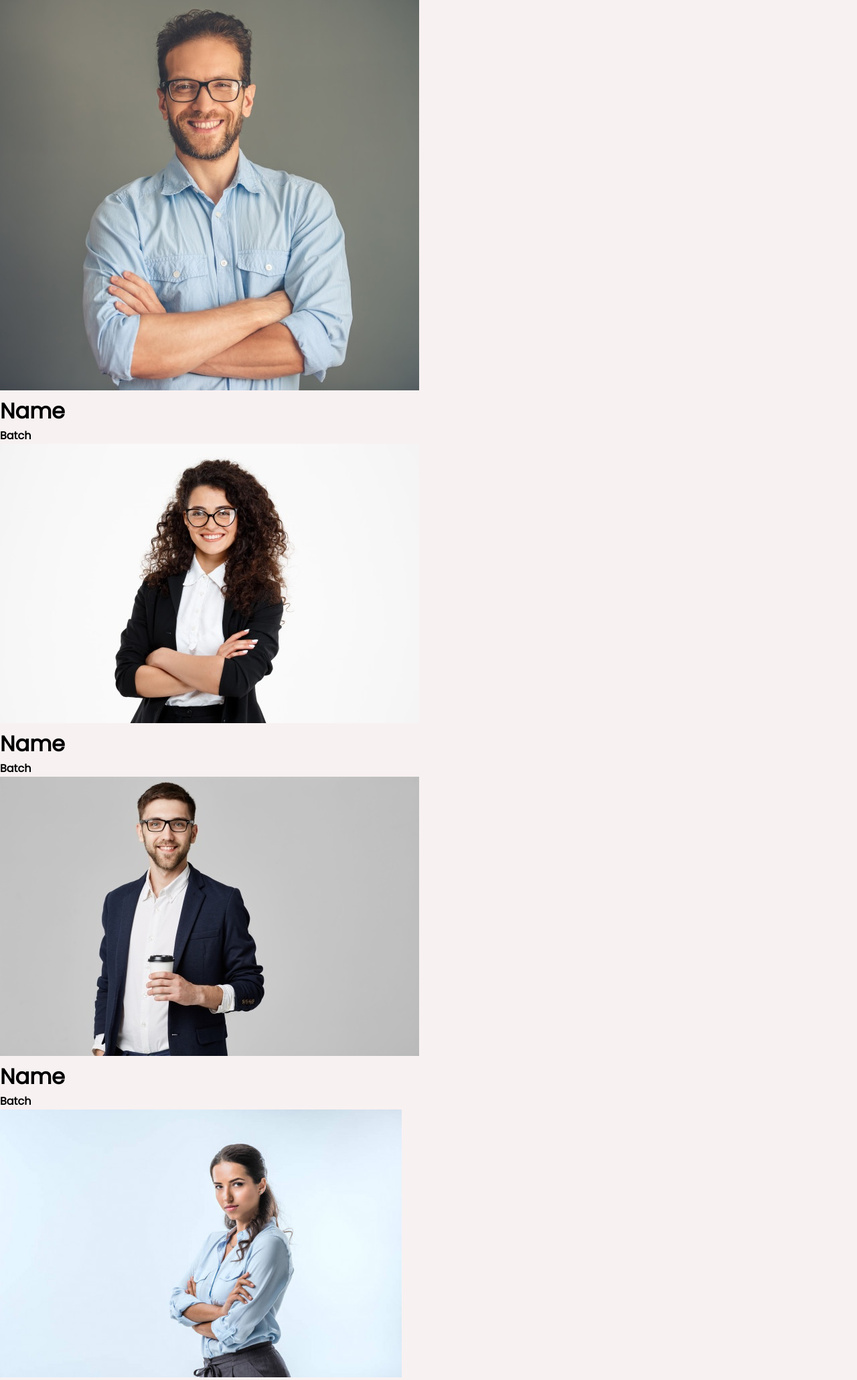
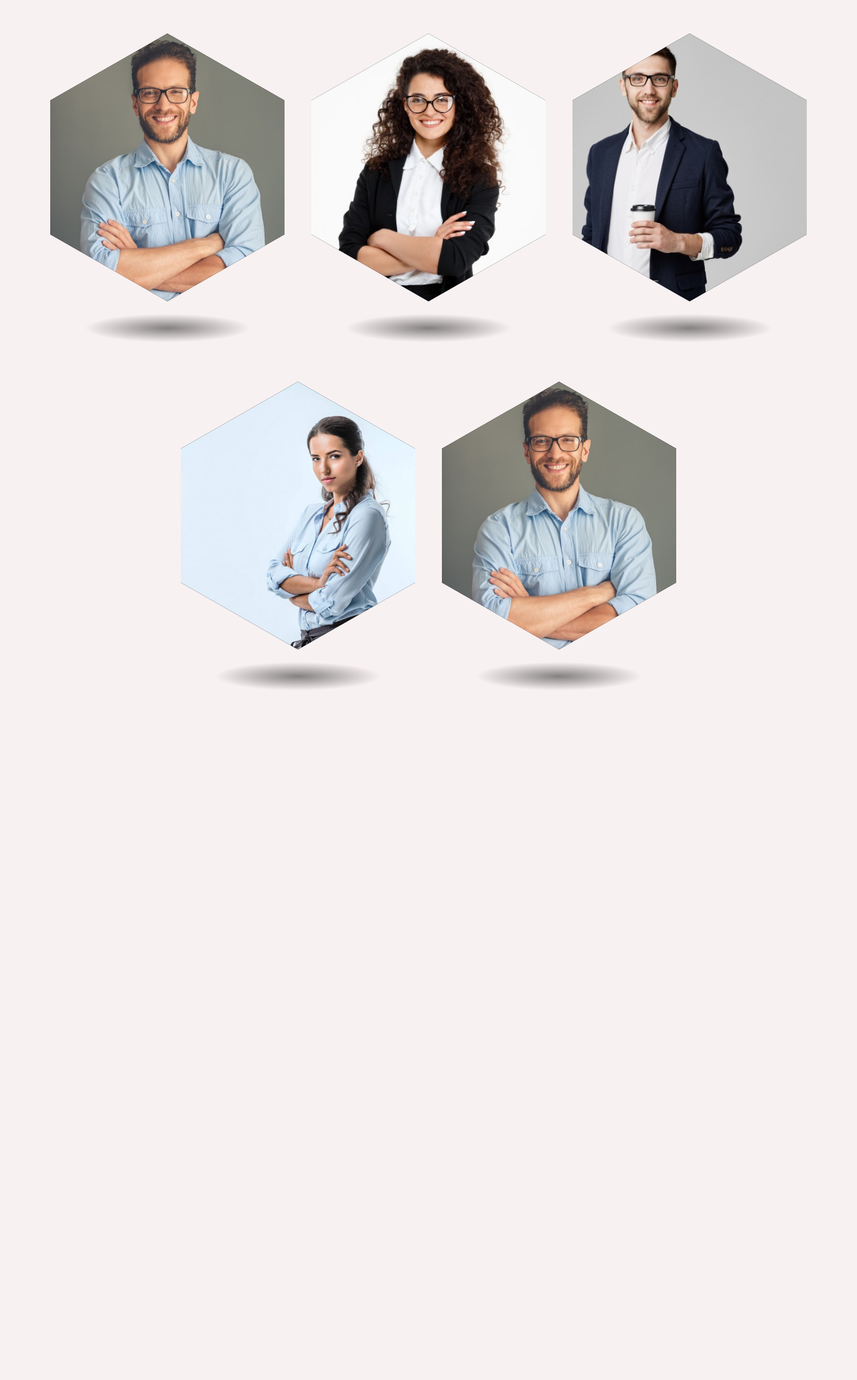
Before and after one commit to karanjoshi1206/FineArts, a Flask app: template templates/team.html in a window 1280 px wide. Shown: the top 2061 px of the page at 67% size. After the commit the page ends 1029 px from the top, so only its background shows below. Run offline with Flask 2, Linux system fonts and the light colour scheme; the template is opened without the code that fills it, so the values that code supplies are empty.

Commit message:
Update style.css

```diff
--- a/static/style.css
+++ b/static/style.css
@@ -107,18 +107,89 @@ body{
 .art:hover .overlay {
   opacity: 1;
 }
+.main_container {
+  position: relative;
+  display: flex;
+  justify-content: center;
+  align-items: center;
+  flex-wrap: wrap;
+}
+.main_container .hexagon {
+  margin: 50px 20px 70px;
+  position: relative;
+  width: 350px;
+  height: 400px;
+}
+.main_container .hexagon::before {
+  content: "";
+  position: absolute;
+  bottom: -70px;
+  height: 60px;
+  width: 100%;
+  background: radial-gradient(rgba(0, 0, 0, 0.466), transparent, transparent);
+  border-radius: 50%;
+  transition: 0.5s all ease;
+}
+.main_container .hexagon:hover:before {
+  opacity: 0.8;
+  transform: scale(0.8);
+}
 
-/* .text {
-  color: white;
-  font-size: 20px;
+.main_container .hexagon .shape {
   position: absolute;
-  top: 50%;
-  left: 50%;
-  -webkit-transform: translate(-50%, -50%);
-  -ms-transform: translate(-50%, -50%);
-  transform: translate(-50%, -50%);
+  top: 0;
+  left: 0;
+  height: 100%;
+  width: 100%;
+  background-color: black;
+  -webkit-clip-path: polygon(
+    50% 0%,
+    100% 25%,
+    100% 75%,
+    50% 100%,
+    0% 75%,
+    0% 25%
+  );
+  clip-path: polygon(50% 0%, 100% 25%, 100% 75%, 50% 100%, 0% 75%, 0% 25%);
+  transition: 0.5s all ease;
+}
+.main_container .hexagon:hover .shape {
+  transform: translateY(-30px);
+}
+.main_container .hexagon .shape img {
+  position: absolute;
+  top: 0;
+  left: 0;
+  height: 100%;
+  width: 100%;
+  object-fit: cover;
+}
+
+.main_container .hexagon .shape .content {
+  position: absolute;
+  height: 100%;
+  width: 100%;
+  top: 0;
+  bottom: 0;
+  display: flex;
+  justify-content: center;
+  align-items: center;
   text-align: center;
-} */
+  opacity: 0;
+  transition: 0.5s all ease;
+  color: crimson;
+  font-weight: bold;
+}
+.main_container .hexagon:hover .shape .content {
+  background: linear-gradient(
+    225deg,
+    rgba(0, 140, 255, 0.767),
+    rgba(130, 222, 238, 0.74)
+  );
+  opacity: 1;
+}
+
+
 
 @media (max-width: 760px) {
   .main {
```
